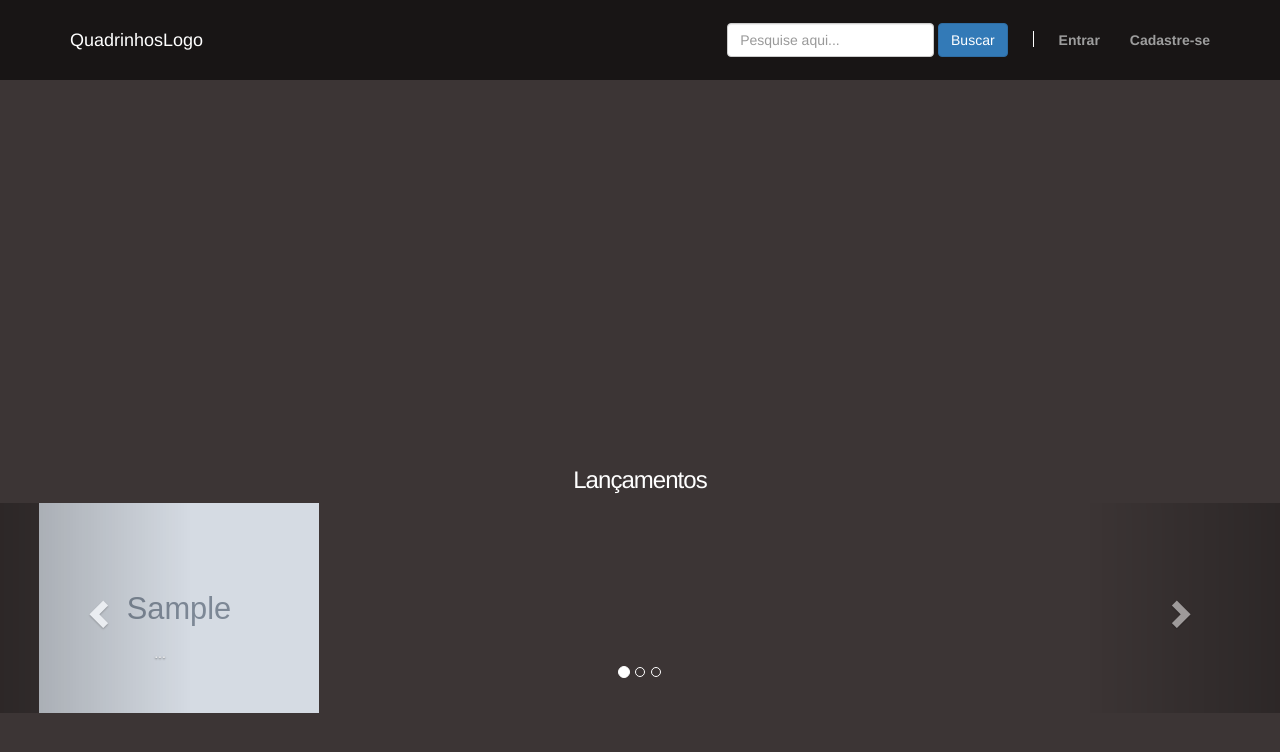
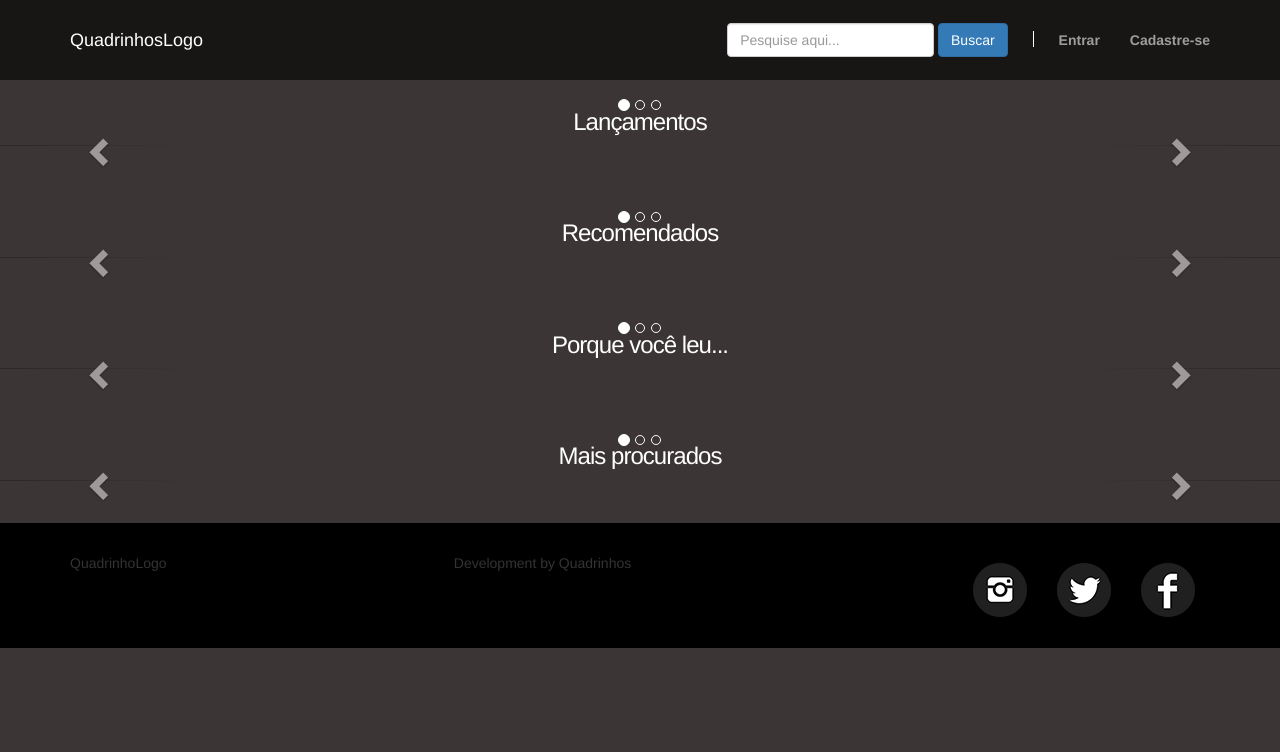
Before and after one commit to mayke1996/SistemaWebQuadrinhos, a Django app: page / in a window 1280 px wide. Shown: the top 752 px of the page. Run offline with Django 3.2, Linux system fonts and the light colour scheme; tables that the repository leaves empty hold one stand-in row (values such as "Sample post"); grey boxes marked "Sample" are stand-in pictures; some libraries are stand-ins or nearby versions.

Commit message:
Quadrinhos sorteados pelo banco e nova visao da index

```diff
--- a/QuadrinhosProject/quandrinhosApp/static/quandrinhosApp/estilo.css
+++ b/QuadrinhosProject/quandrinhosApp/static/quandrinhosApp/estilo.css
@@ -4,7 +4,7 @@
 */
 
 /* ============================= LAYOUT ==============================*/
-html, body, .capa{
+html, body{
 	height: 100%;
 	overflow-x: hidden;
 
@@ -60,6 +60,7 @@ nav.navbar-transparente{
 .capa{
 	display: table;
 	width: 100%;
+	margin-bottom: 3em;
 }
 .texto-capa{
 	text-align: center;
@@ -119,10 +120,10 @@ nav.navbar-transparente{
 	margin-left: 1em;
 }
 
-#spaceCarousel{
-	padding-top: 2em;
-	padding-bottom: 5em;
+#spaceFirstCarrousel{
+	margin-top: 5.5em;
 }
+
 
 
 /* -- Secao de servicos --*/
--- a/QuadrinhosProject/quandrinhosApp/templates/quandrinhosApp/index.html
+++ b/QuadrinhosProject/quandrinhosApp/templates/quandrinhosApp/index.html
@@ -76,7 +76,7 @@
 
 </nav> <!-- /nav -->
 
-<div class="capa">
+<div class="capa" id="spaceFirstCarrousel">
 
 	<div class="texto-capa">
 
@@ -96,9 +96,11 @@
 			<div class="carousel-inner" role="listbox">
 
 				<div class="item active">
-					<div id="panelQuadrinho" class="col-md-3">
+					<div id="panelQuadrinho" class="col-md-2">
 
 						{% for info_quadrinhos in listQuadrinhos %}
+
+							{% if forloop.counter|divisibleby:4 %}
 
     					    <img src="{{ info_quadrinhos.thumbnail }}" class="img-responsive" id="spaceQuadrinhos" alt="...">
 
@@ -107,15 +109,19 @@
 								...
 							</div>
 
+							{% endif%}
+
 						{% endfor %}
 
 
 					</div>
 				</div>
 				<div class="item">
-					<div id="panelQuadrinho" class="col-md-3">
+					<div id="panelQuadrinho" class="col-md-2">
 
 						{% for info_quadrinhos in listQuadrinhos %}
+
+							{% if forloop.counter|divisibleby:13 %}
 
     					    <img src="{{ info_quadrinhos.thumbnail }}" class="img-responsive" id="spaceQuadrinhos" alt="...">
 
@@ -123,6 +129,8 @@
 
 								...
 							</div>
+
+							{% endif%}
 
 						{% endfor %}
 
@@ -132,9 +140,11 @@
 				</div>
 
 				<div class="item">
-					<div id="panelQuadrinho" class="col-md-3">
+					<div id="panelQuadrinho" class="col-md-2">
 
 						{% for info_quadrinhos in listQuadrinhos %}
+
+							{% if forloop.counter|divisibleby:15 %}
 
     					    <img src="{{ info_quadrinhos.thumbnail }}" class="img-responsive" id="spaceQuadrinhos" alt="...">
 
@@ -142,6 +152,8 @@
 
 								...
 							</div>
+
+							{% endif%}
 
 						{% endfor %}
 
@@ -170,11 +182,12 @@
 
 
 
+<div class="capa">
 
 	<div class="texto-capa">
 
 	<div>
-		<h4>Recomendados</h4>
+		<h3>Recomendados</h3>
 	</div>
 
 	<div id="carousel-example2-generic" class="carousel slide" data-ride="carousel">
@@ -189,9 +202,11 @@
 		<div class="carousel-inner" role="listbox">
 
 			<div class="item active">
-				<div id="panelQuadrinho" class="col-md-3">
+				<div id="panelQuadrinho" class="col-md-2">
 
 						{% for info_quadrinhos in listQuadrinhos %}
+
+							{% if forloop.counter|divisibleby:11 %}
 
     					    <img src="{{ info_quadrinhos.thumbnail }}" class="img-responsive" id="spaceQuadrinhos" alt="...">
 
@@ -200,6 +215,8 @@
 								...
 							</div>
 
+							{% endif%}
+
 						{% endfor %}
 
 
@@ -207,9 +224,11 @@
 			</div>
 
 			<div class="item">
-				<div id="panelQuadrinho" class="col-md-3">
+				<div id="panelQuadrinho" class="col-md-2">
 
 						{% for info_quadrinhos in listQuadrinhos %}
+
+							{% if forloop.counter|divisibleby:17 %}
 
     					    <img src="{{ info_quadrinhos.thumbnail }}" class="img-responsive" id="spaceQuadrinhos" alt="...">
 
@@ -217,6 +236,8 @@
 
 								...
 							</div>
+
+							{% endif%}
 
 						{% endfor %}
 
@@ -227,9 +248,11 @@
 
 			<div class="item">
 
-				<div id="panelQuadrinho" class="col-md-3">
+				<div id="panelQuadrinho" class="col-md-2">
 
 						{% for info_quadrinhos in listQuadrinhos %}
+
+							{% if forloop.counter|divisibleby:21 %}
 
     					    <img src="{{ info_quadrinhos.thumbnail }}" class="img-responsive" id="spaceQuadrinhos" alt="...">
 
@@ -237,6 +260,8 @@
 
 								...
 							</div>
+
+							{% endif%}
 
 						{% endfor %}
 
@@ -258,13 +283,16 @@
 	</div>
 
 	</div>
+</div>
 
 <!-- carousel 3 -->
+
+<div class="capa">
 
 <div class="texto-capa">
 
 	<div>
-		<h4>Porque você leu...</h4>
+		<h3>Porque você leu...</h3>
 	</div>
 
 	<div id="carousel-example3-generic" class="carousel slide" data-ride="carousel">
@@ -279,9 +307,11 @@
 		<div class="carousel-inner" role="listbox">
 
 			<div class="item active">
-				<div id="panelQuadrinho" class="col-md-3">
+				<div id="panelQuadrinho" class="col-md-2">
 
 						{% for info_quadrinhos in listQuadrinhos %}
+
+							{% if forloop.counter|divisibleby:19 %}
 
     					    <img src="{{ info_quadrinhos.thumbnail }}" class="img-responsive" id="spaceQuadrinhos" alt="...">
 
@@ -290,14 +320,18 @@
 								...
 							</div>
 
+							{% endif%}
+
 						{% endfor %}
 
 					</div>
 			</div>
 			<div class="item">
-				<div id="panelQuadrinho" class="col-md-3">
+				<div id="panelQuadrinho" class="col-md-2">
 
 						{% for info_quadrinhos in listQuadrinhos %}
+
+							{% if forloop.counter|divisibleby:22 %}
 
     					    <img src="{{ info_quadrinhos.thumbnail }}" class="img-responsive" id="spaceQuadrinhos" alt="...">
 
@@ -305,6 +339,8 @@
 
 								...
 							</div>
+
+							{% endif%}
 
 						{% endfor %}
 
@@ -314,9 +350,11 @@
 			</div>
 
 			<div class="item">
-				<div id="panelQuadrinho" class="col-md-3">
+				<div id="panelQuadrinho" class="col-md-2">
 
 						{% for info_quadrinhos in listQuadrinhos %}
+
+							{% if forloop.counter|divisibleby:26 %}
 
     					    <img src="{{ info_quadrinhos.thumbnail }}" class="img-responsive" id="spaceQuadrinhos" alt="...">
 
@@ -324,6 +362,8 @@
 
 								...
 							</div>
+
+							{% endif%}
 
 						{% endfor %}
 
@@ -349,15 +389,17 @@
 </div>
 
 </div>
+</div>
+
+<div class="capa">
+
+<div class="texto-capa">
 
 	<div>
-	<div class="texto-capa" id="spaceCarousel">
-
-		<div>
-			<h4>Em alta</h4>
+		<h3>Mais procurados</h3>
 	</div>
 
-		<div id="carousel-example4-generic" class="carousel slide" data-ride="carousel">
+	<div id="carousel-example3-generic" class="carousel slide" data-ride="carousel">
 		<!-- Indicators -->
 		<ol class="carousel-indicators">
 			<li data-target="#carousel-example4-generic" data-slide-to="0" class="active"></li>
@@ -366,13 +408,14 @@
 		</ol>
 
 		<!-- Wrapper for slides -->
-
 		<div class="carousel-inner" role="listbox">
 
 			<div class="item active">
-					<div id="panelQuadrinho" class="col-md-3">
+				<div id="panelQuadrinho" class="col-md-2">
 
 						{% for info_quadrinhos in listQuadrinhos %}
+
+							{% if forloop.counter|divisibleby:21 %}
 
     					    <img src="{{ info_quadrinhos.thumbnail }}" class="img-responsive" id="spaceQuadrinhos" alt="...">
 
@@ -381,15 +424,18 @@
 								...
 							</div>
 
+							{% endif%}
+
 						{% endfor %}
-
 
 					</div>
 			</div>
 			<div class="item">
-					<div id="panelQuadrinho" class="col-md-3">
+				<div id="panelQuadrinho" class="col-md-2">
 
 						{% for info_quadrinhos in listQuadrinhos %}
+
+							{% if forloop.counter|divisibleby:20 %}
 
     					    <img src="{{ info_quadrinhos.thumbnail }}" class="img-responsive" id="spaceQuadrinhos" alt="...">
 
@@ -397,6 +443,8 @@
 
 								...
 							</div>
+
+							{% endif%}
 
 						{% endfor %}
 
@@ -406,10 +454,11 @@
 			</div>
 
 			<div class="item">
-
-					<div id="panelQuadrinho" class="col-md-3">
+				<div id="panelQuadrinho" class="col-md-2">
 
 						{% for info_quadrinhos in listQuadrinhos %}
+
+							{% if forloop.counter|divisibleby:12 %}
 
     					    <img src="{{ info_quadrinhos.thumbnail }}" class="img-responsive" id="spaceQuadrinhos" alt="...">
 
@@ -418,10 +467,14 @@
 								...
 							</div>
 
+							{% endif%}
+
 						{% endfor %}
 
 
 					</div>
+
+
 
 			</div>
 		</div>
@@ -439,91 +492,7 @@
 
 </div>
 
-	<!-- carousel 5 -->
-
-	<div class="texto-capa" id="spaceCarousel">
-		<div>
-			<h4>Mais visualizados</h4>
 </div>
-
-		<div id="carousel-example5-generic" class="carousel slide" data-ride="carousel">
-			<!-- Indicators -->
-			<ol class="carousel-indicators">
-				<li data-target="#carousel-example5-generic" data-slide-to="0" class="active"></li>
-				<li data-target="#carousel-example5-generic" data-slide-to="1"></li>
-				<li data-target="#carousel-example5-generic" data-slide-to="2"></li>
-			</ol>
-
-			<!-- Wrapper for slides -->
-			<div class="carousel-inner" role="listbox">
-
-				<div class="item active">
-					<div id="panelQuadrinho" class="col-md-3">
-
-						{% for info_quadrinhos in listQuadrinhos %}
-
-    					<img src="{{ info_quadrinhos.thumbnail }}" class="img-responsive" id="spaceQuadrinhos" alt="...">
-
-						<div class="carousel-caption">
-
-							...
-						</div>
-
-						{% endfor %}
-
-
-					</div>
-				</div>
-				<div class="item">
-					<div id="panelQuadrinho" class="col-md-3">
-
-						{% for info_quadrinhos in listQuadrinhos %}
-
-    					<img src="{{ info_quadrinhos.thumbnail }}" class="img-responsive" id="spaceQuadrinhos" alt="...">
-
-						<div class="carousel-caption">
-
-							...
-						</div>
-
-						{% endfor %}
-
-
-					</div>
-
-				</div>
-
-				<div class="item">
-					<div id="panelQuadrinho" class="col-md-3">
-
-						{% for info_quadrinhos in listQuadrinhos %}
-
-    					<img src="{{ info_quadrinhos.thumbnail }}" class="img-responsive" id="spaceQuadrinhos" alt="...">
-
-						<div class="carousel-caption">
-
-							...
-						</div>
-
-						{% endfor %}
-
-
-					</div>
-
-				</div>
-			</div>
-
-			<!-- Controles -->
-			<a class="left carousel-control" href="#carousel-example5-generic" role="button" data-slide="prev">
-				<span class="glyphicon glyphicon-chevron-left" aria-hidden="true"></span>
-				<span class="sr-only">Previous</span>
-			</a>
-			<a class="right carousel-control" href="#carousel-example5-generic" role="button" data-slide="next">
-				<span class="glyphicon glyphicon-chevron-right" aria-hidden="true"></span>
-				<span class="sr-only">Next</span>
-			</a>
-		</div>
-
 </div>
 
 </div>
--- a/QuadrinhosProject/quandrinhosApp/views.py
+++ b/QuadrinhosProject/quandrinhosApp/views.py
@@ -4,7 +4,7 @@ from .models import info_quadrinhos, usuario
 
 
 def index(request):
-	listQuadrinhos = info_quadrinhos.objects.all()[:4]
+	listQuadrinhos = info_quadrinhos.objects.all()[:200]
 	template = loader.get_template('quandrinhosApp/index.html')
 	context = {
 		'listQuadrinhos': listQuadrinhos,
```
Lines whose indentation alone changed are shown as unchanged.
